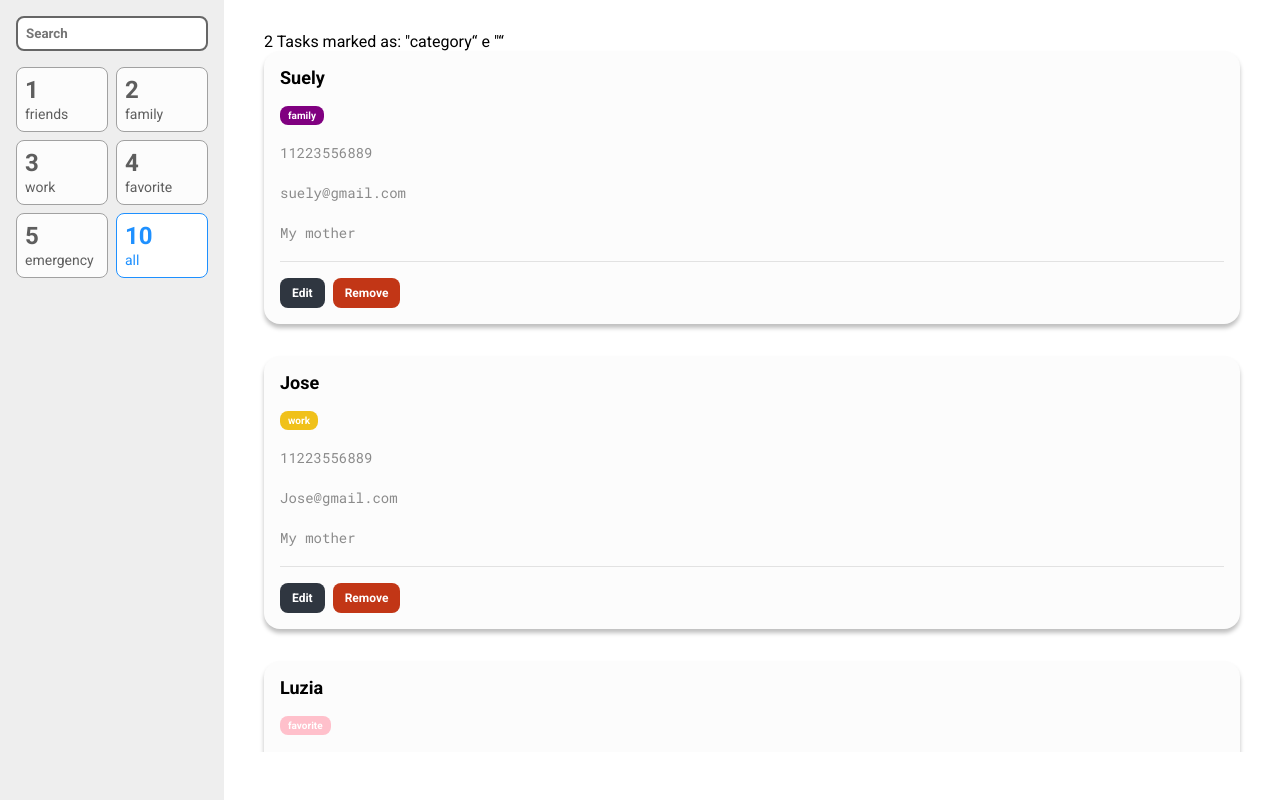
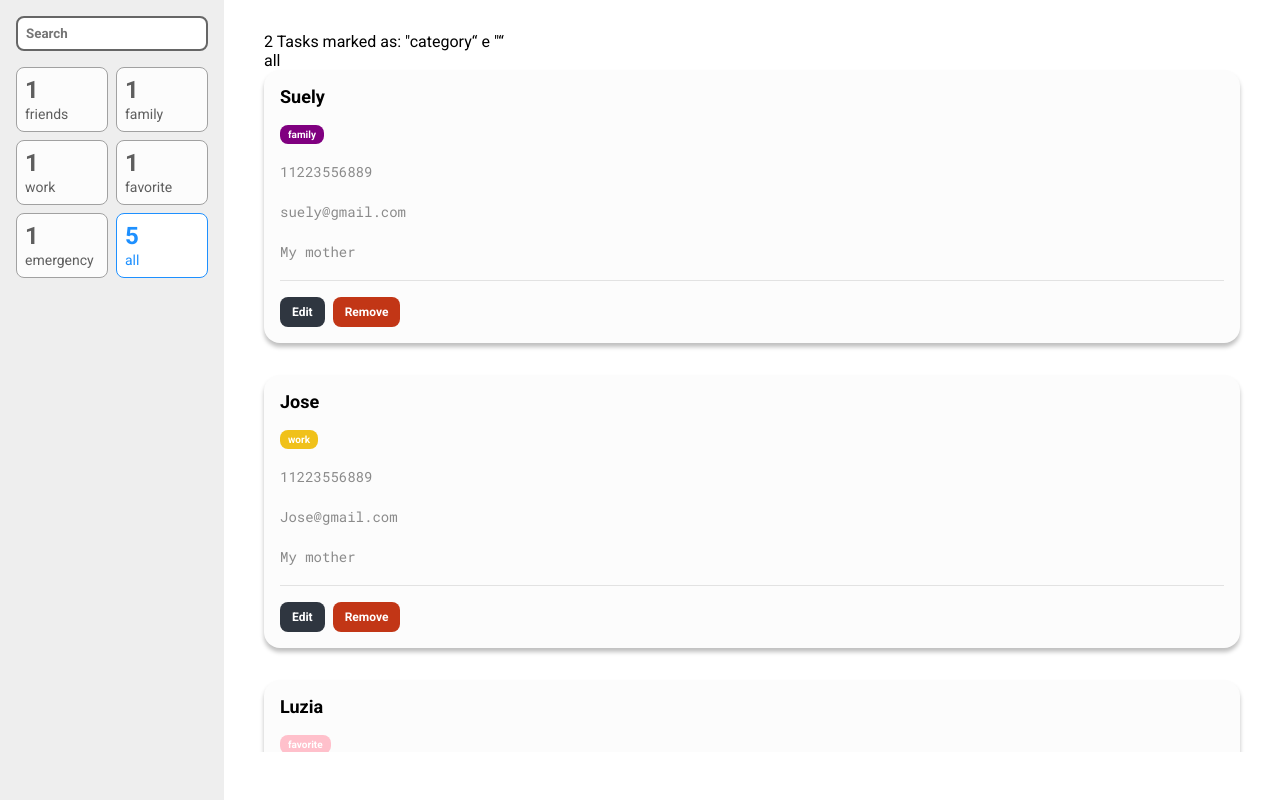
Before and after one commit to Caiobakerolov/List_contact, a React (Create React App) app: page / in a window 1280 px wide. Built offline with nearby package versions, Linux system fonts and the light colour scheme.

Commit message:
finishing filters

```diff
--- a/src/components/FilterCard/index.tsx
+++ b/src/components/FilterCard/index.tsx
@@ -1,16 +1,52 @@
+import { useDispatch, useSelector } from 'react-redux'
 import * as S from './styles'
+import { changeFilter } from '../../store/reducers/filter'
+import * as enums from '../../Utils/enums/task'
+import { RootReducer } from '../../store'
 
 export type Props = {
   active?: boolean
-  counter: number
   subtitle: string
+  criterion: 'priority' | 'all'
+  value?: enums.Priority
 }
 
-const FilterCard = ({ active, counter, subtitle }: Props) => (
-  <S.Card active={active}>
-    <S.Counter>{counter}</S.Counter>
-    <S.Label>{subtitle}</S.Label>
-  </S.Card>
-)
+const FilterCard = ({ subtitle, criterion, value }: Props) => {
+  const dispatch = useDispatch()
+  const { filter, tasks } = useSelector((state: RootReducer) => state)
+
+  const checkIsActive = () => {
+    const sameCriterion = filter.criterion === criterion
+    const sameValue = filter.value === value
+
+    return sameCriterion && sameValue
+  }
+
+  const counterTasks = () => {
+    if (criterion === 'all') return tasks.itens.length
+    if (criterion === 'priority') {
+      return tasks.itens.filter((item) => item.priority === value).length
+    }
+  }
+
+  const filtered = () => {
+    dispatch(
+      changeFilter({
+        criterion,
+        value
+      })
+    )
+  }
+
+  const counter = counterTasks()
+  const active = checkIsActive()
+
+  return (
+    <S.Card active={active} onClick={filtered}>
+      <S.Counter>{counter}</S.Counter>
+      <S.Label>{subtitle}</S.Label>
+    </S.Card>
+  )
+}
 
 export default FilterCard
--- a/src/components/FilterCard/styles.ts
+++ b/src/components/FilterCard/styles.ts
@@ -1,14 +1,16 @@
 import styled from 'styled-components'
-import { Props } from '.'
 
-type PropsNotSubtitleCounter = Omit<Props, 'counter' | 'subtitle'>
+type Props = {
+  active?: boolean
+}
 
-export const Card = styled.div<PropsNotSubtitleCounter>`
+export const Card = styled.div<Props>`
   padding: 8px;
   border: 1px solid ${(props) => (props.active ? '#1e90ff' : '#a1a1a1')};
   background-color: ${(props) => (props.active ? '#fff' : '#fcfcfc')};
   color: ${(props) => (props.active ? '#1e90ff' : '#5e5e5e')};
   border-radius: 8px;
+  cursor: pointer;
 `
 export const Counter = styled.span`
   font-size: 24px;
--- a/src/containers/ListTasks/index.tsx
+++ b/src/containers/ListTasks/index.tsx
@@ -6,17 +6,36 @@ import { RootReducer } from '../../store'
 
 const ListTasks = () => {
   const { itens } = useSelector((state: RootReducer) => state.tasks)
-  const { term } = useSelector((state: RootReducer) => state.filter)
+  const { term, criterion, value } = useSelector(
+    (state: RootReducer) => state.filter
+  )
 
   const filterTasks = () => {
-    return itens.filter(
-      (item) => item.name.toLowerCase().search(term.toLowerCase()) >= 0
-    )
+    let tasksFiltered = itens
+
+    if (term !== undefined) {
+      tasksFiltered = tasksFiltered.filter(
+        (item) => item.name.toLowerCase().search(term.toLowerCase()) >= 0
+      )
+
+      if (criterion === 'priority') {
+        tasksFiltered = tasksFiltered.filter((item) => item.priority === value)
+      }
+
+      return tasksFiltered
+    } else {
+      return itens
+    }
   }
 
   return (
     <Container>
       <p>2 Tasks marked as: &quot;category&ldquo; e &quot;{term}&ldquo;</p>
+      <ul>
+        <li>{term}</li>
+        <li>{criterion}</li>
+        <li>{value}</li>
+      </ul>
       <ul>
         {filterTasks().map((t) => (
           <li key={t.name}>
--- a/src/containers/SideBar/index.tsx
+++ b/src/containers/SideBar/index.tsx
@@ -3,6 +3,7 @@ import FilterCard from '../../components/FilterCard'
 import * as S from './styles'
 import { RootReducer } from '../../store'
 import { changeTerm } from '../../store/reducers/filter'
+import * as enums from '../../Utils/enums/task'
 
 const SideBar = () => {
   const dispatch = useDispatch()
@@ -18,12 +19,32 @@ const SideBar = () => {
           onChange={(event) => dispatch(changeTerm(event.target.value))}
         />
         <S.Filters>
-          <FilterCard subtitle="friends" counter={1} />
-          <FilterCard subtitle="family" counter={2} />
-          <FilterCard subtitle="work" counter={3} />
-          <FilterCard subtitle="favorite" counter={4} />
-          <FilterCard subtitle="emergency" counter={5} />
-          <FilterCard subtitle="all" counter={10} active />
+          <FilterCard
+            value={enums.Priority.FRIENDS}
+            criterion="priority"
+            subtitle="friends"
+          />
+          <FilterCard
+            value={enums.Priority.FAMILY}
+            criterion="priority"
+            subtitle="family"
+          />
+          <FilterCard
+            value={enums.Priority.WORK}
+            criterion="priority"
+            subtitle="work"
+          />
+          <FilterCard
+            value={enums.Priority.FAVORITE}
+            criterion="priority"
+            subtitle="favorite"
+          />
+          <FilterCard
+            value={enums.Priority.EMERGENCY}
+            criterion="priority"
+            subtitle="emergency"
+          />
+          <FilterCard criterion="all" subtitle="all" />
         </S.Filters>
       </div>
     </S.Aside>
--- a/src/store/reducers/filter.ts
+++ b/src/store/reducers/filter.ts
@@ -2,7 +2,7 @@ import { PayloadAction, createSlice } from '@reduxjs/toolkit'
 import * as enums from '../../Utils/enums/task'
 
 type FilterState = {
-  term: string
+  term?: string
   criterion: 'priority' | 'all'
   value?: enums.Priority
 }
@@ -18,10 +18,14 @@ const filterSlice = createSlice({
   reducers: {
     changeTerm: (state, action: PayloadAction<string>) => {
       state.term = action.payload
+    },
+    changeFilter: (state, action: PayloadAction<FilterState>) => {
+      state.criterion = action.payload.criterion
+      state.value = action.payload.value
     }
   }
 })
 
-export const { changeTerm } = filterSlice.actions
+export const { changeTerm, changeFilter } = filterSlice.actions
 
 export default filterSlice.reducer
```
